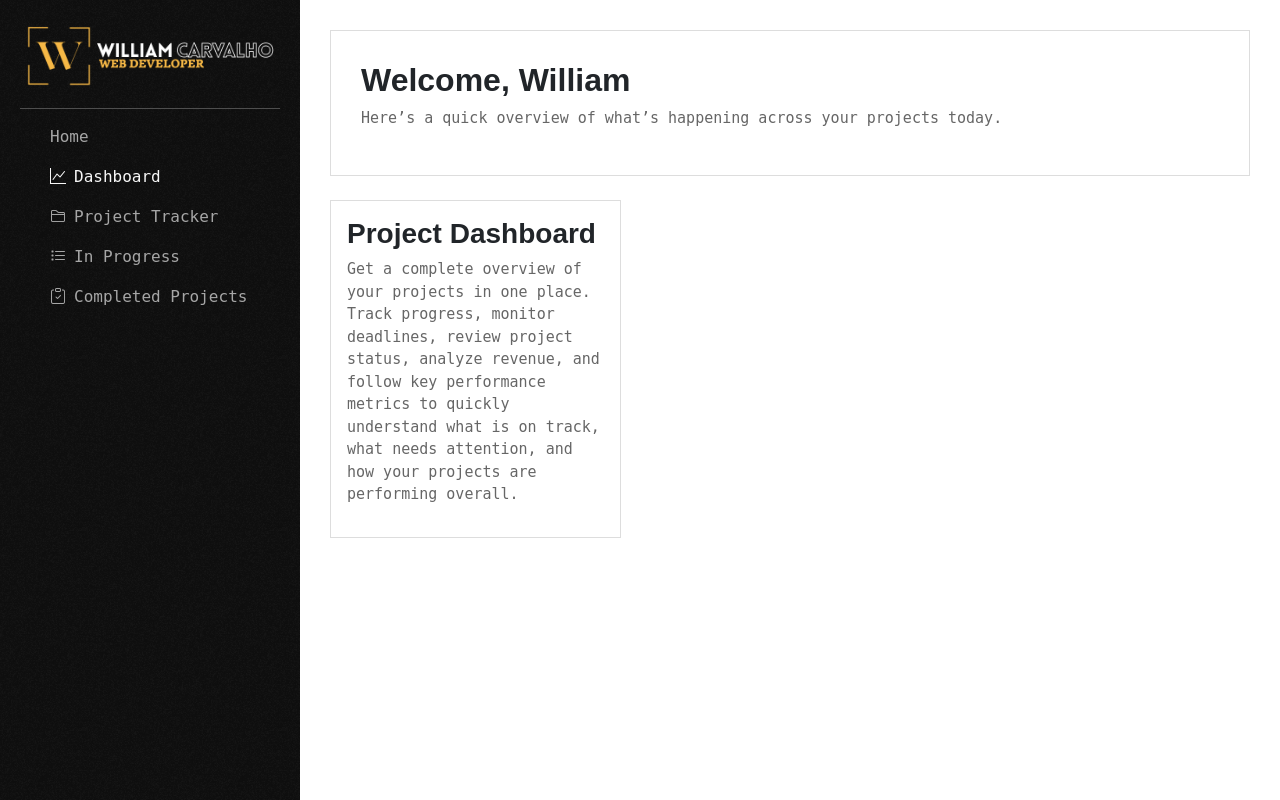
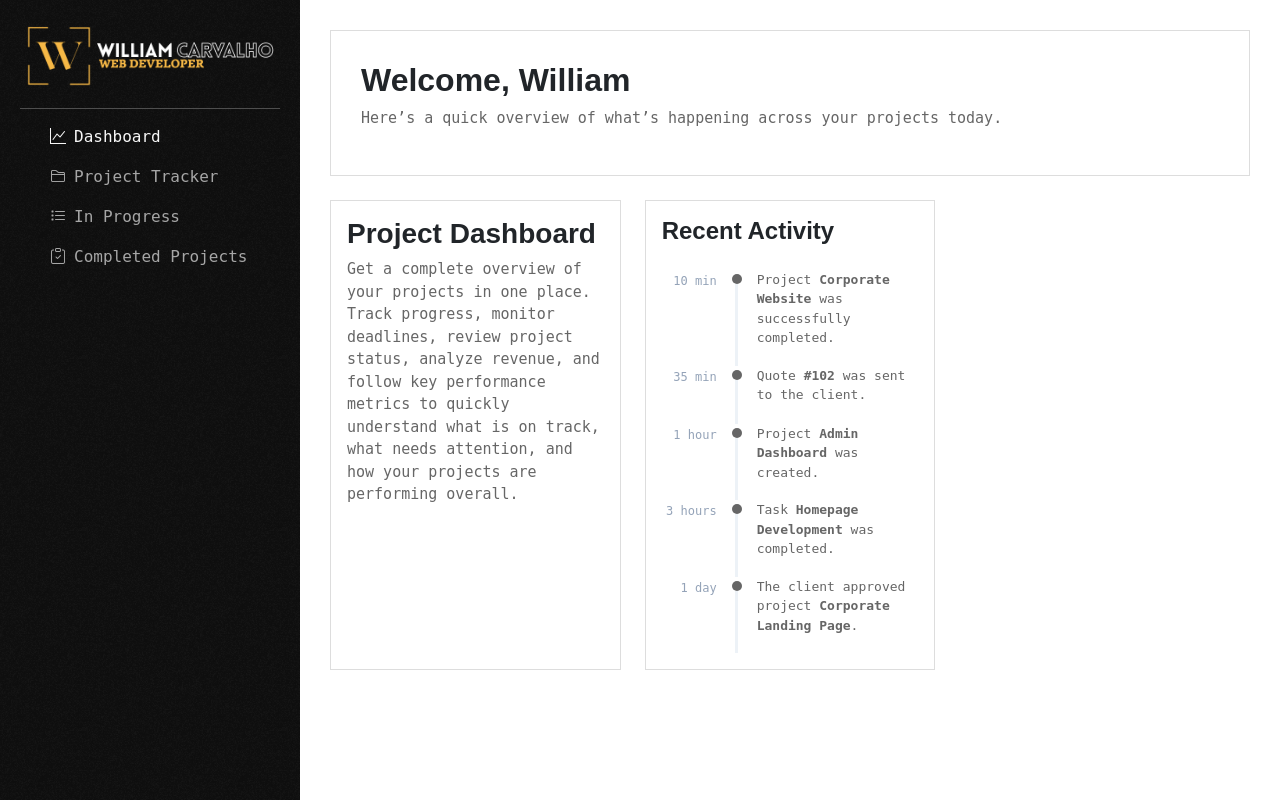
Before and after one commit to williamcarvalhodev/project-management-flask, a Flask app: page /dashboard in a window 1280 px wide. Run offline with Flask 3, Linux system fonts and the light colour scheme.

Commit message:
add project timeline on dashboard page, and add bootstrap and css styling

```diff
--- a/static/css/style.css
+++ b/static/css/style.css
@@ -92,7 +92,56 @@ aside nav a.active {
     border: 1px solid #dddddd;
 }
 
+/* Timeline section */
+.timeline-item {
+    display: grid;
+    grid-template-columns: 55px 20px 1fr;
+    gap: 10px;
+    position: relative;
+    min-height: 58px;
+}
 
+.timeline-time {
+    font-family: Lekton, monospace;
+    padding-top: 2px;
+    color: #94a3b8;
+    font-size: 12px;
+    text-align: right;
+    white-space: nowrap;
+}
+
+.timeline-marker {
+    position: relative;
+    display: flex;
+    justify-content: center;
+}
+
+.timeline-marker::after {
+    content: "";
+    position: absolute;
+    top: 14px;
+    bottom: 0;
+    width: 3px;
+    background-color: #edf2f7;
+}
+
+.timeline-dot {
+    position: relative;
+    z-index: 1;
+    width: 10px;
+    height: 10px;
+    margin-top: 4px;
+    border-radius: 50%;
+    background-color: #666666;
+}
+
+.timeline-content {
+    font-family: Lekton, monospace;
+    padding-bottom: 18px;
+    color: #666666;
+    font-size: 13px;
+    font-weight: 400;
+}
 
 /* Large Mobile navigation */
 @media (max-width: 767px) {
--- a/templates/base.html
+++ b/templates/base.html
@@ -25,10 +25,6 @@
     <aside>
         <nav>
             <img src="{{ url_for('static', filename='images/full-logo-white.png') }}" alt="Logo">
-
-            <a href="{{ url_for('home') }}" class="{% if request.endpoint == 'home' %}active{% endif %}">
-                <span>Home</span>
-            </a>
 
             <a href="{{ url_for('dashboard') }}" class="{% if request.endpoint == 'dashboard' %}active{% endif %}">
                 <i class="bi bi-graph-up"></i>
--- a/templates/dashboard.html
+++ b/templates/dashboard.html
@@ -25,6 +25,64 @@
                     </p>
                 </div>
             </div>
+
+            <!-- Timeline section -->
+            <div class="col-12 col-md-12 col-lg-6 col-xl-4">
+                <div class="info-card p-3 h-100">
+                    <h4 class="text-start">Recent Activity</h4>
+
+                    <div class="timeline-item mt-4">
+                        <div class="timeline-time">10 min</div>
+                        <div class="timeline-marker">
+                            <span class="timeline-dot"></span>
+                        </div>
+                        <div class="timeline-content">
+                            Project <strong>Corporate Website</strong> was successfully completed.
+                        </div>
+                    </div>
+
+                    <div class="timeline-item">
+                        <div class="timeline-time">35 min</div>
+                        <div class="timeline-marker">
+                            <span class="timeline-dot"></span>
+                        </div>
+                        <div class="timeline-content">
+                            Quote <strong>#102</strong> was sent to the client.
+                        </div>
+                    </div>
+
+                    <div class="timeline-item">
+                        <div class="timeline-time">1 hour</div>
+                        <div class="timeline-marker">
+                            <span class="timeline-dot"></span>
+                        </div>
+                        <div class="timeline-content">
+                            Project <strong>Admin Dashboard</strong> was created.
+                        </div>
+                    </div>
+
+                    <div class="timeline-item">
+                        <div class="timeline-time">3 hours</div>
+                        <div class="timeline-marker">
+                            <span class="timeline-dot"></span>
+                        </div>
+                        <div class="timeline-content">
+                            Task <strong>Homepage Development</strong> was completed.
+                        </div>
+                    </div>
+
+                    <div class="timeline-item">
+                        <div class="timeline-time">1 day</div>
+                        <div class="timeline-marker">
+                            <span class="timeline-dot"></span>
+                        </div>
+                        <div class="timeline-content">
+                            The client approved project <strong>Corporate Landing Page</strong>.
+                        </div>
+                    </div>
+                </div>
+            </div>
         </div>
     </div>
-</div {% endblock %}
+</div
+{% endblock %}
```
